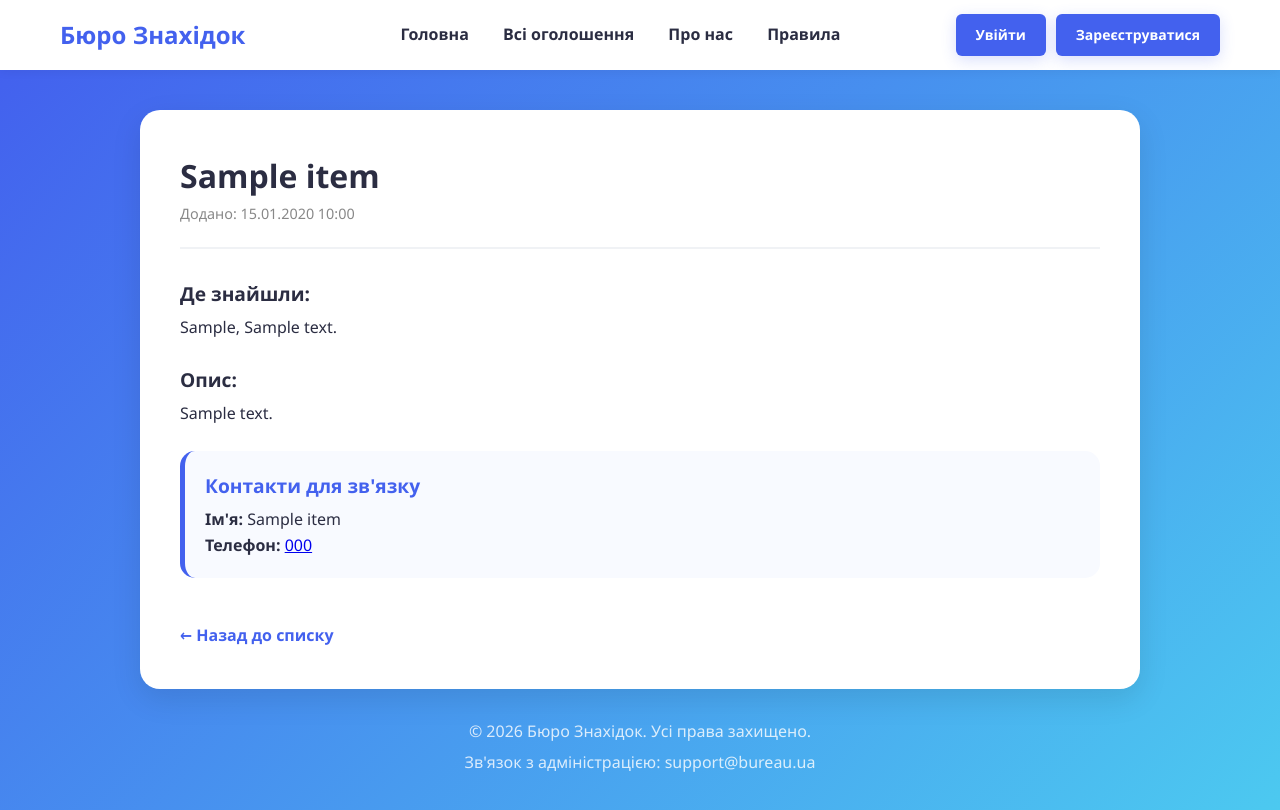
After one commit to yaverick/lost-property-site, a Flask app: a page that uses templates/item_detail.html in a window 1280 px wide. The commit adds this page. Run offline with Flask 3, Linux system fonts and the light colour scheme; tables that the repository leaves empty hold one stand-in row (values such as "Sample post").

Commit message:
item view + fixes

```diff
--- a/main.py
+++ b/main.py
@@ -200,6 +200,10 @@ def report():
 
     return render_template('report.html')
 
+@app.route('/item-<int:item_id>')
+def item_detail(item_id):
+    item = LostItem.query.get_or_404(item_id)
+    return render_template('item_detail.html', item=item)
 
 if __name__ == '__main__':
     with app.app_context():
--- a/static/css/about_styles.css
+++ b/static/css/about_styles.css
@@ -1,5 +1,5 @@
 .page-container {
-    padding: 40px 20px 80px;
+    padding: 40px 20px 10px;
     display: flex;
     justify-content: center;
     flex-grow: 1;
--- a/static/css/base_styles.css
+++ b/static/css/base_styles.css
@@ -24,6 +24,9 @@ body {
     display: flex;
     flex-direction: column;
     min-height: 100vh;
+    scrollbar-gutter: stable;
+    margin-right: calc(-1 * (100vw - 100%));
+    overflow-x: hidden;
 }
 
 .gradient-wrapper {
--- a/static/css/home_styles.css
+++ b/static/css/home_styles.css
@@ -173,6 +173,7 @@
     display: flex;
     max-width: 1200px;
     margin: auto;
+    margin-bottom: 20px !important;
 
 }
 
--- /dev/null
+++ b/static/css/item_detail_styles.css
@@ -0,0 +1,52 @@
+.item-detail-content{
+    padding-top: 40px;
+}
+
+.item-detail-card {
+    background: white;
+    border-radius: 20px;
+    padding: 40px;
+    max-width: 1000px;
+    margin: auto;
+    box-shadow: 0 10px 30px rgba(0, 0, 0, 0.1);
+}
+
+.item-detail-header {
+    border-bottom: 2px solid #f0f2f5;
+    padding-bottom: 20px;
+    margin-bottom: 30px;
+}
+
+.badge-date {
+    color: #888;
+    font-size: 0.9rem;
+}
+
+.info-group {
+    margin-bottom: 25px;
+}
+
+.info-group h3 {
+    font-size: 1.2rem;
+    margin-bottom: 5px;
+    color: var(--text-dark)
+}
+
+.contact-box {
+    background: #f8faff;
+    padding: 20px;
+    border-radius: 15px;
+    border-left: 5px solid #4361ee;
+}
+
+.contact-box h3 {
+    color: #4361ee;
+}
+
+.btn-back {
+    display: inline-block;
+    margin-top: 20px;
+    color: #4361ee;
+    text-decoration: none;
+    font-weight: 600;
+}
--- a/static/css/register_styles.css
+++ b/static/css/register_styles.css
@@ -2,8 +2,9 @@
     display: flex;
     justify-content: center;
     align-items: center;
-    padding: 60px 20px;
+    padding: 60px 10px;
     flex-grow: 1;
+    margin: auto;
 }
 
 .auth-card {
--- a/static/css/rules_styles.css
+++ b/static/css/rules_styles.css
@@ -1,5 +1,5 @@
 .page-container {
-    padding: 40px 20px 80px;
+    padding: 40px 20px 10px;
     display: flex;
     justify-content: center;
     flex-grow: 1;
--- a/templates/all_items.html
+++ b/templates/all_items.html
@@ -61,7 +61,7 @@
                     </div>
 
                     <div class="item-footer">
-                        <a href="" class="btn-more">
+                        <a href="{{ url_for('item_detail', item_id = item.id) }}" class="btn-more">
                             Детальніше
                         </a>
                     </div>
--- a/templates/home.html
+++ b/templates/home.html
@@ -68,7 +68,7 @@
                         </div>
 
                         <div class="item-footer">
-                            <a href="" class="btn-more">
+                            <a href="{{ url_for('item_detail', item_id=item.id) }}" class="btn-more">
                                 Детальніше
                             </a>
                         </div>
--- /dev/null
+++ b/templates/item_detail.html
@@ -0,0 +1,45 @@
+{% extends 'base.html' %}
+
+{% block title %}
+Бюро знахідок | Знахідка {{ item.id }}
+{% endblock %}
+
+{% block stylesheets %}
+{{ super() }}
+<link rel="stylesheet" href="{{ url_for('static', filename='css/item_detail_styles.css') }}">
+{% endblock %}
+
+{% block body %}
+
+    <div class="container item-detail-content">
+        <div class="item-detail-card">
+            <div class="item-detail-header">
+                <h1>{{ item.title }}</h1>
+                <span class="badge-date">Додано: {{ item.date_posted.strftime('%d.%m.%Y %H:%M') }}</span>
+            </div>
+
+            <div class="item-detail-body">
+                <div class="info-group">
+                    <h3>Де знайшли:</h3>
+                    <p>{{ item.city }}, {{ item.address }}</p>
+                </div>
+
+                <div class="info-group">
+                    <h3>Опис:</h3>
+                    <p>{{ item.text }}</p>
+                </div>
+
+                <div class="info-group contact-box">
+                    <h3>Контакти для зв'язку</h3>
+                    <p><strong>Ім'я:</strong> {{ item.creator_name }}</p>
+                    <p><strong>Телефон:</strong> <a href="tel:{{ item.creator_phone_number }}">{{ item.creator_phone_number }}</a></p>
+                </div>
+            </div>
+
+            <div class="item-detail-footer">
+                <a href="{{ url_for('all_items') }}" class="btn-back">← Назад до списку</a>
+            </div>
+        </div>
+    </div>
+
+{% endblock %}
```
